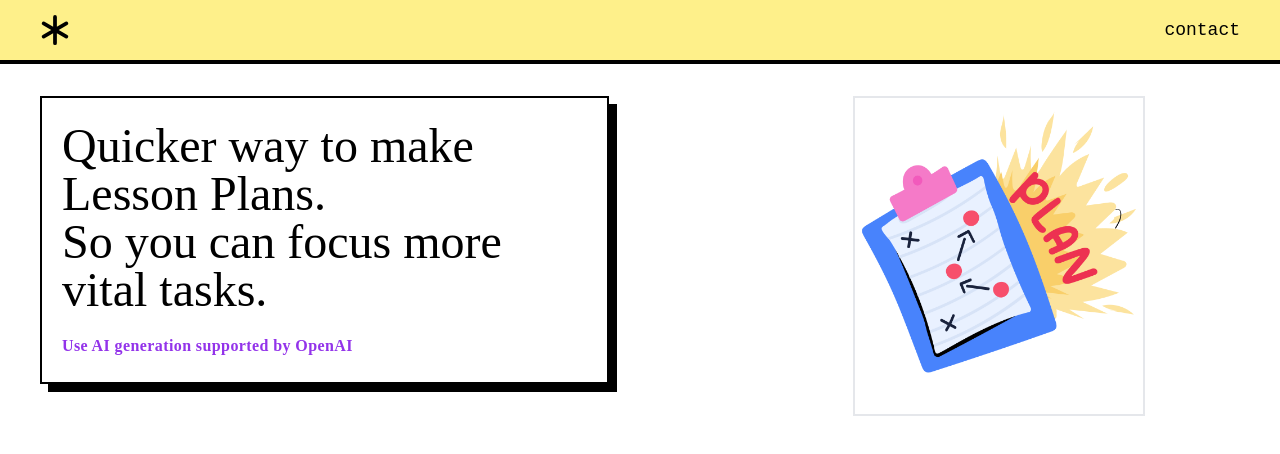
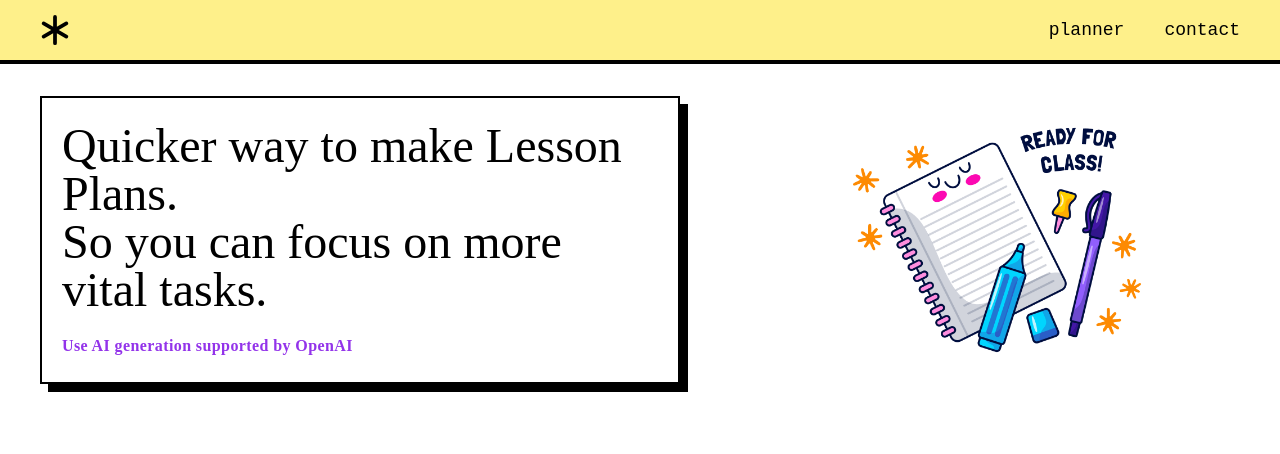
Before and after one commit to Ashirwad-Shetye/AI-integrated-Lesson-planner, a React (Create React App) app: page / in a window 1280 px wide. Shown: the top 454 px of the page. Built offline with nearby package versions, Linux system fonts and the light colour scheme.

Commit message:
building form

```diff
--- /dev/null
+++ b/src/components/form/index.tsx
@@ -0,0 +1,11 @@
+import React from "react";
+
+function Planner() {
+  return (
+    <div>
+      <form></form>
+    </div>
+  );
+}
+
+export default Planner;
--- a/src/components/hero/index.tsx
+++ b/src/components/hero/index.tsx
@@ -7,22 +7,22 @@ function Hero() {
       <div className="flex">
         <div className="relative h-80 w-full lg:w-8/12">
           <div
-            className="relative mx-10 h-80 md:h-72 flex flex-col justify-center bg-white space-y-5 font-roboSlab w-10/12 lg:w-8/12
+            className="relative mx-10 h-80 md:h-72 flex flex-col justify-center bg-white space-y-5 font-roboSlab w-10/12 lg:w-9/12
                     border-2 border-black  z-50"
           >
             <div className="text-4xl md:text-5xl mx-5">
               <h1>Quicker way to make Lesson Plans.</h1>
-              <h1>So you can focus more vital tasks.</h1>
+              <h1>So you can focus on more vital tasks.</h1>
             </div>
             <p className="text-md font-bold tracking-wide text-purple-600 mx-5">
               Use AI generation supported by OpenAI
             </p>
           </div>
           <div
-            className={`h-80 md:h-72 absolute top-2 left-2 mx-10 bg-black w-10/12 lg:w-8/12 z-0`}
+            className={`h-80 md:h-72 absolute top-2 left-2 mx-10 bg-black w-10/12 lg:w-9/12 z-0`}
           ></div>
         </div>
-        <div className="hidden lg:block w-fit border-2">
+        <div className="hidden lg:block w-fit">
           <img src={plan} alt="planning" className="w-72" />
         </div>
       </div>
--- a/src/components/nav/index.tsx
+++ b/src/components/nav/index.tsx
@@ -4,10 +4,13 @@ import { BsAsterisk } from "react-icons/bs";
 function Nav() {
   return (
     <div className="bg-yellow-200 w-full fixed h-16 flex items-center justify-between border-b-4 border-black z-50">
-      <div className="mx-10">
+      <div className="mx-4 md:mx-10">
         <BsAsterisk className="text-3xl" />
       </div>
-      <div className="mx-10 font-roboMono text-lg">contact</div>
+      <div className="mx-4 md:mx-10 flex space-x-4 md:space-x-10 font-roboMono text-lg">
+        <div>planner</div>
+        <div>contact</div>
+      </div>
     </div>
   );
 }
```
Also changed, not shown: src/assets/images/plan.png.
